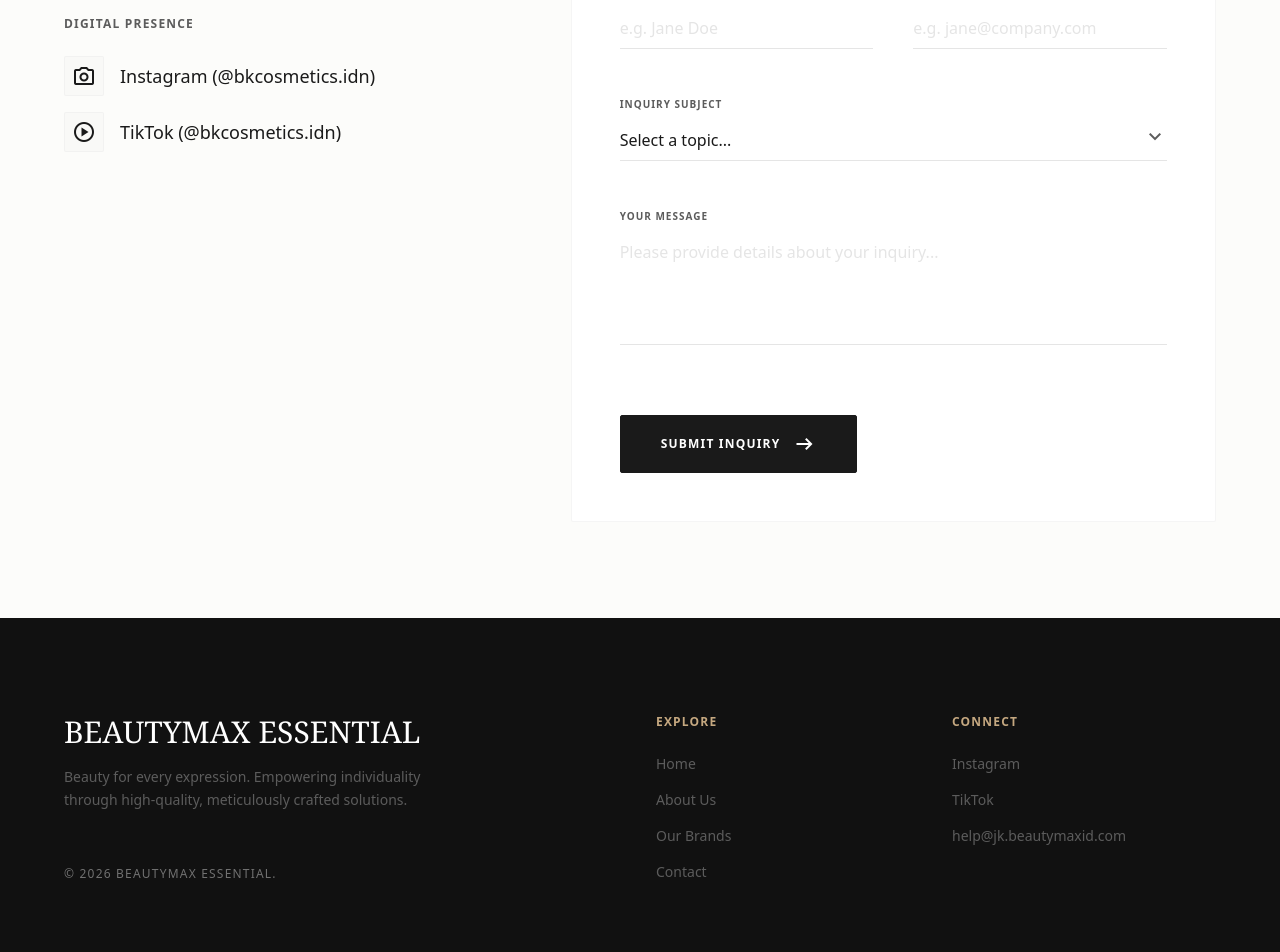
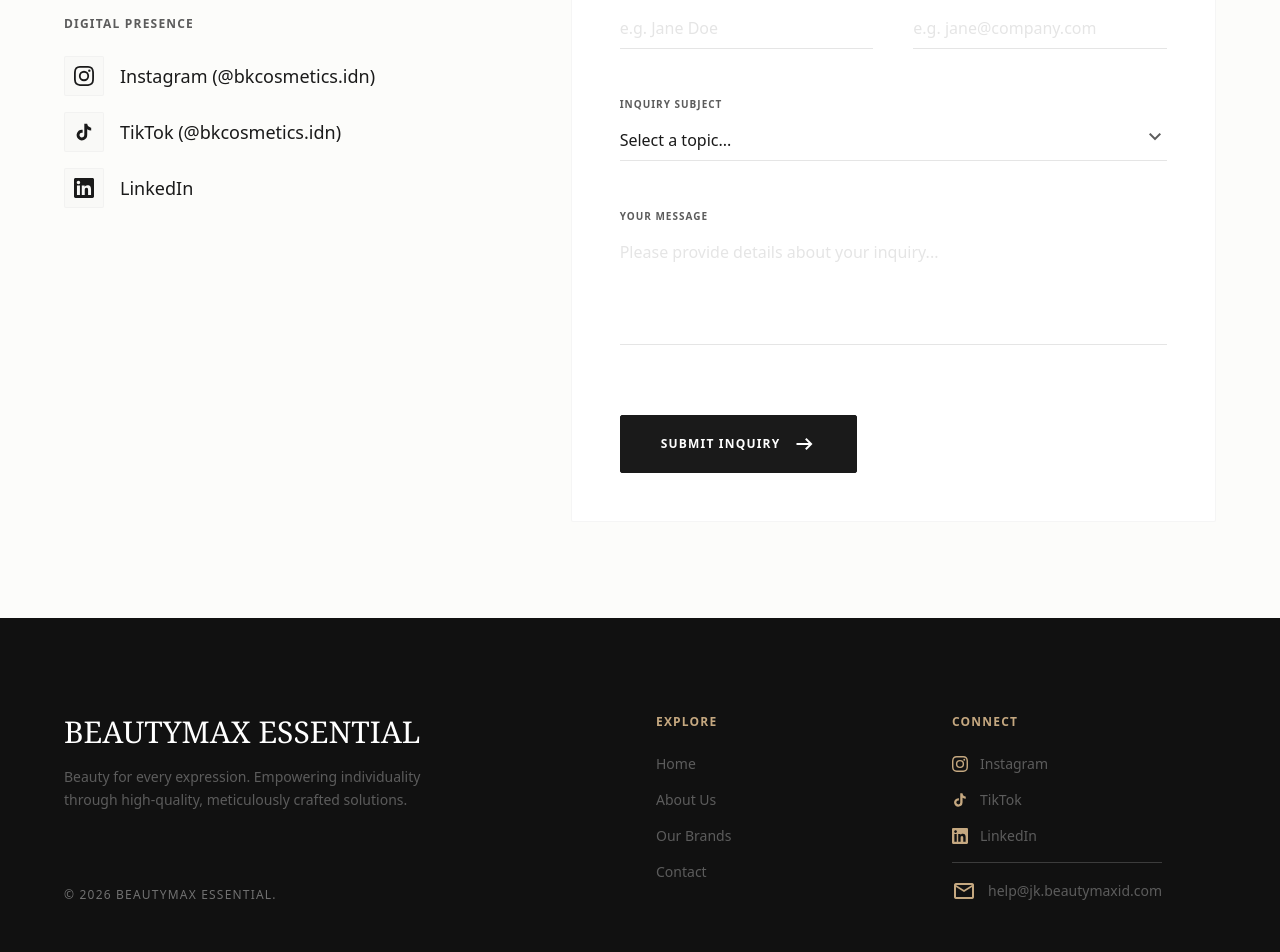
Before and after one commit to marcelldevino1/BEAUTYMAX-ESSENTIAL, a Next.js app: page /contact in a window 1280 px wide. Shown: the part 720-1672 px from the top of the page. Built offline with nearby package versions, Linux system fonts and the light colour scheme; a web font is replaced by a local one.

Commit message:
add real icon social media

```diff
--- a/src/app/contact/page.js
+++ b/src/app/contact/page.js
@@ -76,18 +76,37 @@
             <div className="flex flex-col gap-6">
               <h3 className="text-xs font-semibold uppercase tracking-widest text-on-surface-variant">Digital Presence</h3>
               <div className="flex flex-col gap-4">
+
+                {/* Instagram */}
                 <a className="text-base md:text-lg text-primary hover:text-muted-gold transition-colors flex items-center gap-4 group" href="https://www.instagram.com/bkcosmetics.idn/" target="_blank" rel="noopener noreferrer">
                   <span className="w-10 h-10 rounded-sm bg-surface-container-low border border-outline-variant/40 flex items-center justify-center group-hover:border-muted-gold transition-colors">
-                    <span className="material-symbols-outlined text-[18px]">photo_camera</span>
+                    <svg className="w-5 h-5 text-primary group-hover:text-muted-gold transition-colors fill-current" viewBox="0 0 24 24">
+                      <path d="M12 2.163c3.204 0 3.584.012 4.85.07 3.252.148 4.771 1.691 4.919 4.919.058 1.265.069 1.645.069 4.849 0 3.205-.012 3.584-.069 4.849-.149 3.225-1.664 4.771-4.919 4.919-1.266.058-1.644.07-4.85.07-3.204 0-3.584-.012-4.849-.07-3.26-.149-4.771-1.699-4.919-4.92-.058-1.265-.07-1.644-.07-4.849 0-3.204.013-3.583.07-4.849.149-3.227 1.664-4.771 4.919-4.919 1.266-.057 1.645-.069 4.849-.069zM12 0C8.741 0 8.333.014 7.053.072 2.695.272.273 2.69.073 7.052.014 8.333 0 8.741 0 12c0 3.259.014 3.668.072 4.948.2 4.358 2.618 6.78 6.98 6.98C8.333 23.986 8.741 24 12 24c3.259 0 3.668-.014 4.948-.072 4.354-.2 6.782-2.618 6.979-6.98.059-1.28.073-1.689.073-4.948 0-3.259-.014-3.667-.072-4.947-.196-4.354-2.617-6.78-6.979-6.98C15.668.014 15.259 0 12 0zm0 5.838a6.162 6.162 0 100 12.324 6.162 6.162 0 000-12.324zM12 16a4 4 0 110-8 4 4 0 010 8zm6.406-11.845a1.44 1.44 0 100 2.881 1.44 1.44 0 000-2.881z"/>
+                    </svg>
                   </span>
                   Instagram (@bkcosmetics.idn)
                 </a>
+
+                {/* TikTok */}
                 <a className="text-base md:text-lg text-primary hover:text-muted-gold transition-colors flex items-center gap-4 group" href="https://www.tiktok.com/@bkcosmetics.idn" target="_blank" rel="noopener noreferrer">
                   <span className="w-10 h-10 rounded-sm bg-surface-container-low border border-outline-variant/40 flex items-center justify-center group-hover:border-muted-gold transition-colors">
-                    <span className="material-symbols-outlined text-[18px]">play_circle</span>
+                    <svg className="w-5 h-5 text-primary group-hover:text-muted-gold transition-colors fill-current" viewBox="0 0 24 24">
+                      <path d="M19.59 6.69a4.83 4.83 0 0 1-3.77-4.25V2h-3.45v13.67a2.89 2.89 0 0 1-5.2 1.74 2.89 2.89 0 0 1 2.31-4.64 2.93 2.93 0 0 1 .88.13V9.4a6.84 6.84 0 0 0-1-.05A6.33 6.33 0 0 0 5 20.1a6.34 6.34 0 0 0 10.86-4.43v-7a8.16 8.16 0 0 0 4.77 1.52v-3.4a4.85 4.85 0 0 1-1-.1z"/>
+                    </svg>
                   </span>
                   TikTok (@bkcosmetics.idn)
                 </a>
+
+                {/* LinkedIn */}
+                <a className="text-base md:text-lg text-primary hover:text-muted-gold transition-colors flex items-center gap-4 group" href="https://www.linkedin.com/company/pt-beautymax-essential-indonesia/?viewAsMember=true" target="_blank" rel="noopener noreferrer">
+                  <span className="w-10 h-10 rounded-sm bg-surface-container-low border border-outline-variant/40 flex items-center justify-center group-hover:border-muted-gold transition-colors">
+                    <svg className="w-5 h-5 text-primary group-hover:text-muted-gold transition-colors fill-current" viewBox="0 0 24 24">
+                      <path d="M20.447 20.452h-3.554v-5.569c0-1.328-.027-3.037-1.852-3.037-1.853 0-2.136 1.445-2.136 2.939v5.667H9.351V9h3.414v1.561h.046c.477-.9 1.637-1.85 3.37-1.85 3.601 0 4.267 2.37 4.267 5.455v6.286zM5.337 7.433c-1.144 0-2.063-.926-2.063-2.065 0-1.138.92-2.063 2.063-2.063 1.14 0 2.064.925 2.064 2.063 0 1.139-.925 2.065-2.064 2.065zm1.782 13.019H3.555V9h3.564v11.452zM22.225 0H1.771C.792 0 0 .774 0 1.729v20.542C0 23.227.792 24 1.771 24h20.451C23.2 24 24 23.227 24 22.271V1.729C24 .774 23.2 0 22.222 0h.003z"/>
+                    </svg>
+                  </span>
+                  LinkedIn
+                </a>
+
               </div>
             </div>
           </ScrollReveal>
--- a/src/components/Footer.jsx
+++ b/src/components/Footer.jsx
@@ -7,6 +7,7 @@
     <ScrollReveal>
       <footer className="bg-primary-container w-full py-16 md:py-24 mt-auto">
         <div className="grid grid-cols-1 md:grid-cols-4 gap-8 px-6 md:px-16 max-w-7xl mx-auto text-white">
+
           <div className="md:col-span-2 flex flex-col justify-between">
             <div>
               <Link href="/" className="font-serif text-2xl md:text-3xl mb-4 block hover:text-muted-gold transition-colors">BEAUTYMAX ESSENTIAL</Link>
@@ -14,6 +15,7 @@
             </div>
             <p className="text-xs uppercase tracking-widest opacity-40 mt-12">© {new Date().getFullYear()} BEAUTYMAX ESSENTIAL.</p>
           </div>
+
           <div className="flex flex-col space-y-4">
             <h4 className="text-xs font-semibold uppercase tracking-widest text-muted-gold mb-2">Explore</h4>
             <Link className="text-sm text-on-surface-variant hover:text-muted-gold transition-colors w-max" href="/">Home</Link>
@@ -21,11 +23,40 @@
             <Link className="text-sm text-on-surface-variant hover:text-muted-gold transition-colors w-max" href="/brands">Our Brands</Link>
             <Link className="text-sm text-on-surface-variant hover:text-muted-gold transition-colors w-max" href="/contact">Contact</Link>
           </div>
+
           <div className="flex flex-col space-y-4">
             <h4 className="text-xs font-semibold uppercase tracking-widest text-muted-gold mb-2">Connect</h4>
-            <a className="text-sm text-on-surface-variant hover:text-muted-gold transition-colors w-max" href="https://instagram.com/bkcosmetics.idn" target="_blank" rel="noopener noreferrer">Instagram</a>
-            <a className="text-sm text-on-surface-variant hover:text-muted-gold transition-colors w-max" href="https://tiktok.com/@bkcosmetics.idn" target="_blank" rel="noopener noreferrer">TikTok</a>
-            <a className="text-sm text-on-surface-variant hover:text-muted-gold transition-colors w-max" href="mailto:help@jk.beautymaxid.com">help@jk.beautymaxid.com</a>
+
+            {/* Real Instagram Logo SVG */}
+            <a className="text-sm text-on-surface-variant hover:text-muted-gold transition-colors w-max flex items-center gap-3 group" href="https://instagram.com/bkcosmetics.idn" target="_blank" rel="noopener noreferrer">
+              <svg className="w-4 h-4 text-muted-gold group-hover:text-white transition-colors fill-current" viewBox="0 0 24 24">
+                <path d="M12 2.163c3.204 0 3.584.012 4.85.07 3.252.148 4.771 1.691 4.919 4.919.058 1.265.069 1.645.069 4.849 0 3.205-.012 3.584-.069 4.849-.149 3.225-1.664 4.771-4.919 4.919-1.266.058-1.644.07-4.85.07-3.204 0-3.584-.012-4.849-.07-3.26-.149-4.771-1.699-4.919-4.92-.058-1.265-.07-1.644-.07-4.849 0-3.204.013-3.583.07-4.849.149-3.227 1.664-4.771 4.919-4.919 1.266-.057 1.645-.069 4.849-.069zM12 0C8.741 0 8.333.014 7.053.072 2.695.272.273 2.69.073 7.052.014 8.333 0 8.741 0 12c0 3.259.014 3.668.072 4.948.2 4.358 2.618 6.78 6.98 6.98C8.333 23.986 8.741 24 12 24c3.259 0 3.668-.014 4.948-.072 4.354-.2 6.782-2.618 6.979-6.98.059-1.28.073-1.689.073-4.948 0-3.259-.014-3.667-.072-4.947-.196-4.354-2.617-6.78-6.979-6.98C15.668.014 15.259 0 12 0zm0 5.838a6.162 6.162 0 100 12.324 6.162 6.162 0 000-12.324zM12 16a4 4 0 110-8 4 4 0 010 8zm6.406-11.845a1.44 1.44 0 100 2.881 1.44 1.44 0 000-2.881z"/>
+              </svg>
+              Instagram
+            </a>
+
+            {/* Real TikTok Logo SVG */}
+            <a className="text-sm text-on-surface-variant hover:text-muted-gold transition-colors w-max flex items-center gap-3 group" href="https://tiktok.com/@bkcosmetics.idn" target="_blank" rel="noopener noreferrer">
+              <svg className="w-4 h-4 text-muted-gold group-hover:text-white transition-colors fill-current" viewBox="0 0 24 24">
+                <path d="M19.59 6.69a4.83 4.83 0 0 1-3.77-4.25V2h-3.45v13.67a2.89 2.89 0 0 1-5.2 1.74 2.89 2.89 0 0 1 2.31-4.64 2.93 2.93 0 0 1 .88.13V9.4a6.84 6.84 0 0 0-1-.05A6.33 6.33 0 0 0 5 20.1a6.34 6.34 0 0 0 10.86-4.43v-7a8.16 8.16 0 0 0 4.77 1.52v-3.4a4.85 4.85 0 0 1-1-.1z"/>
+              </svg>
+              TikTok
+            </a>
+
+            {/* Real LinkedIn Logo SVG */}
+            <a className="text-sm text-on-surface-variant hover:text-muted-gold transition-colors w-max flex items-center gap-3 group" href="https://www.linkedin.com/company/pt-beautymax-essential-indonesia/?viewAsMember=true" target="_blank" rel="noopener noreferrer">
+              <svg className="w-4 h-4 text-muted-gold group-hover:text-white transition-colors fill-current" viewBox="0 0 24 24">
+                <path d="M20.447 20.452h-3.554v-5.569c0-1.328-.027-3.037-1.852-3.037-1.853 0-2.136 1.445-2.136 2.939v5.667H9.351V9h3.414v1.561h.046c.477-.9 1.637-1.85 3.37-1.85 3.601 0 4.267 2.37 4.267 5.455v6.286zM5.337 7.433c-1.144 0-2.063-.926-2.063-2.065 0-1.138.92-2.063 2.063-2.063 1.14 0 2.064.925 2.064 2.063 0 1.139-.925 2.065-2.064 2.065zm1.782 13.019H3.555V9h3.564v11.452zM22.225 0H1.771C.792 0 0 .774 0 1.729v20.542C0 23.227.792 24 1.771 24h20.451C23.2 24 24 23.227 24 22.271V1.729C24 .774 23.2 0 22.222 0h.003z"/>
+              </svg>
+              LinkedIn
+            </a>
+
+            {/* Email Icon (Tetap pakai bawaan karena sudah standar yang bagus) */}
+            <a className="text-sm text-on-surface-variant hover:text-muted-gold transition-colors w-max flex items-center gap-3 mt-4 pt-4 border-t border-outline-variant/20 group" href="mailto:help@jk.beautymaxid.com">
+              <span className="material-symbols-outlined text-[16px] text-muted-gold group-hover:text-white transition-colors">mail</span>
+              help@jk.beautymaxid.com
+            </a>
+
           </div>
         </div>
       </footer>
```
Also changed, not shown: src/components/Navbar.jsx (+4 -4 lines).
